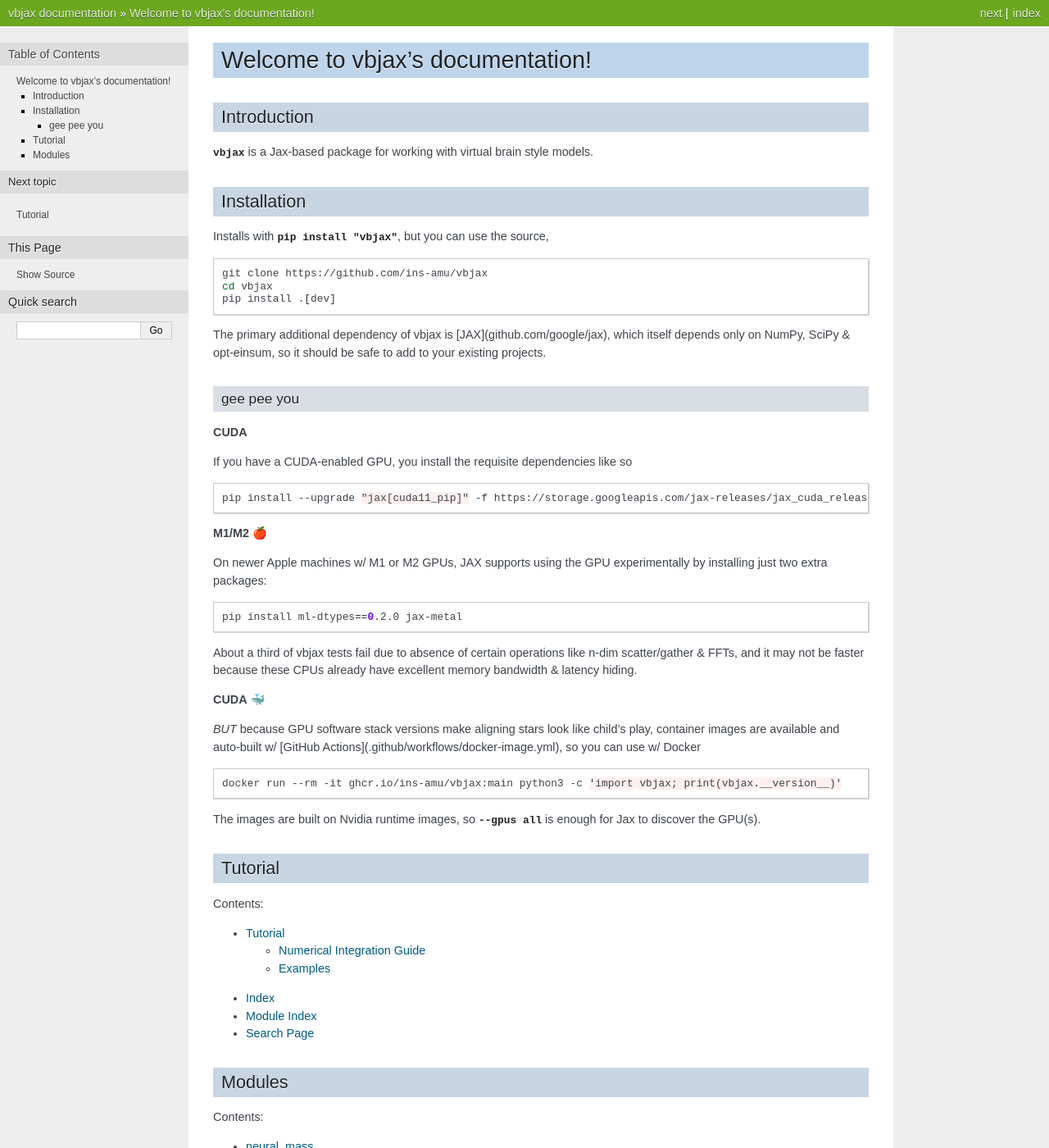
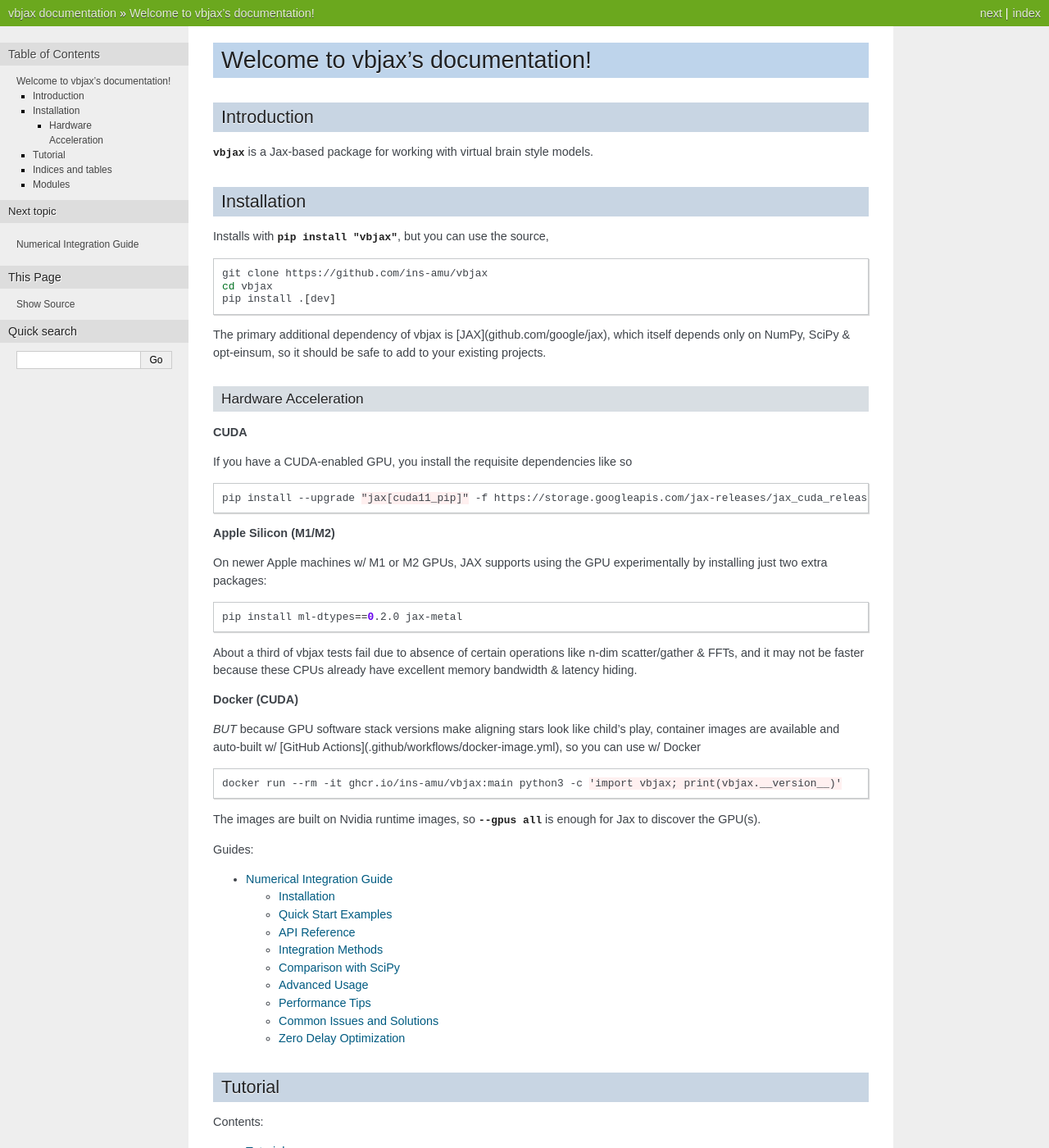
Before and after one commit to ins-amu/vbjax, a Sphinx documentation site: the page built from docs/index.rst, in a window 1280 px wide and 1400 px high. Shown: the whole window at 82% size. Built offline with Sphinx 7.4.7, drawn with Linux system fonts in a browser that asks for light colours; the version number could not be read and is left out.

Commit message:
docs: improve documentation structure and fix build
- Move `integrators.rst` to top-level "Guides" section in `index.rst`.
- Fix `docs/conf.py` to correctly add project root to `sys.path` for autodoc.
- Professionalize section headers in `index.rst` (e.g., "Hardware Acceleration").
- Fix Sphinx warning about inconsistent title levels in `index.rst`.

Co-authored-by: maedoc <5189886+maedoc@users.noreply.github.com>

```diff
--- a/docs/conf.py
+++ b/docs/conf.py
@@ -1,8 +1,8 @@
 import os
 import sys
 from setuptools_scm import get_version
-sys.path.insert(0, os.path.abspath('../vbjax'))
-sys.path.insert(0,os.path.abspath("../examples"))
+sys.path.insert(0, os.path.abspath('..'))
+sys.path.insert(0, os.path.abspath("../examples"))
 
 # -- Project information -----------------------------------------------------
 
--- a/docs/index.rst
+++ b/docs/index.rst
@@ -28,8 +28,8 @@ The primary additional dependency of vbjax is
 NumPy, SciPy & opt-einsum, so it should be safe to add to your
 existing projects.
 
-gee pee you
-------------
+Hardware Acceleration
+---------------------
 
 **CUDA**
 
@@ -40,7 +40,7 @@ If you have a CUDA-enabled GPU, you install the requisite dependencies like so
    pip install --upgrade "jax[cuda11_pip]" -f https://storage.googleapis.com/jax-releases/jax_cuda_releases.html
 
 
-**M1/M2** 🍎
+**Apple Silicon (M1/M2)**
 
 On newer Apple machines w/ M1 or M2 GPUs, JAX supports using the GPU experimentally
 by installing just two extra packages:
@@ -54,7 +54,7 @@ About a third of vbjax tests fail due to absence of certain operations like n-di
 scatter/gather & FFTs, and it may not be faster because these CPUs already have
 excellent memory bandwidth & latency hiding.
 
-**CUDA** 🐳
+**Docker (CUDA)**
 
 *BUT* because GPU software stack versions make aligning stars look like child's play,
 container images are available and auto-built w/
@@ -71,7 +71,9 @@ for Jax to discover the GPU(s).
 
 .. toctree::
    :maxdepth: 2
-   :caption: Contents:
+   :caption: Guides:
+
+   integrators
 
 
 Tutorial
@@ -84,7 +86,7 @@ Tutorial
    tutorial
 
 Indices and tables
-==================
+##################
 
 * :ref:`genindex`
 * :ref:`modindex`
--- a/docs/tutorial.rst
+++ b/docs/tutorial.rst
@@ -1,11 +1,5 @@
 Tutorial
 ========
-
-.. toctree::
-   :maxdepth: 2
-   :caption: Contents:
-
-   integrators
 
 Examples
 --------
```
Also changed, not shown: docs/images/example1.jpg, docs/images/sweep.png.
